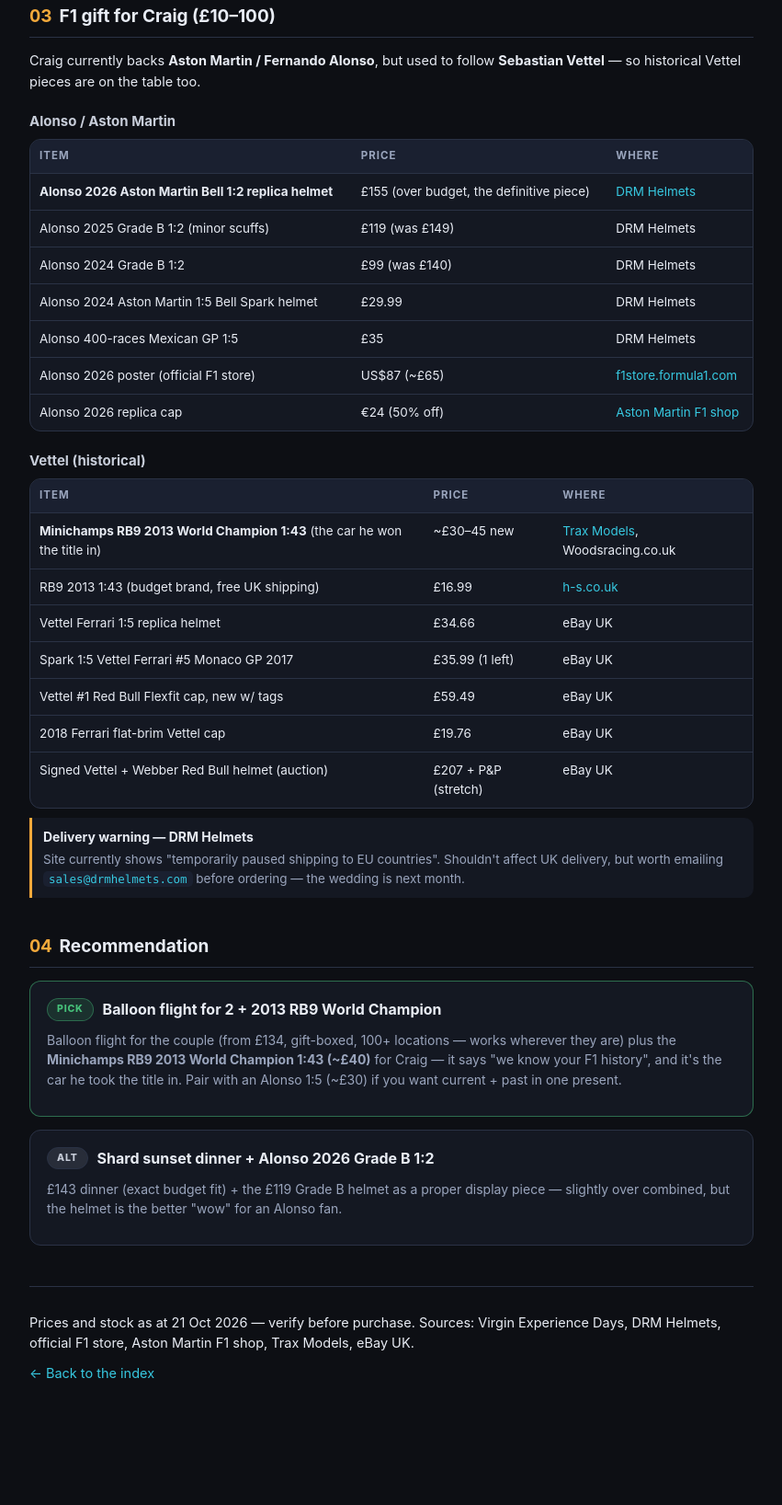
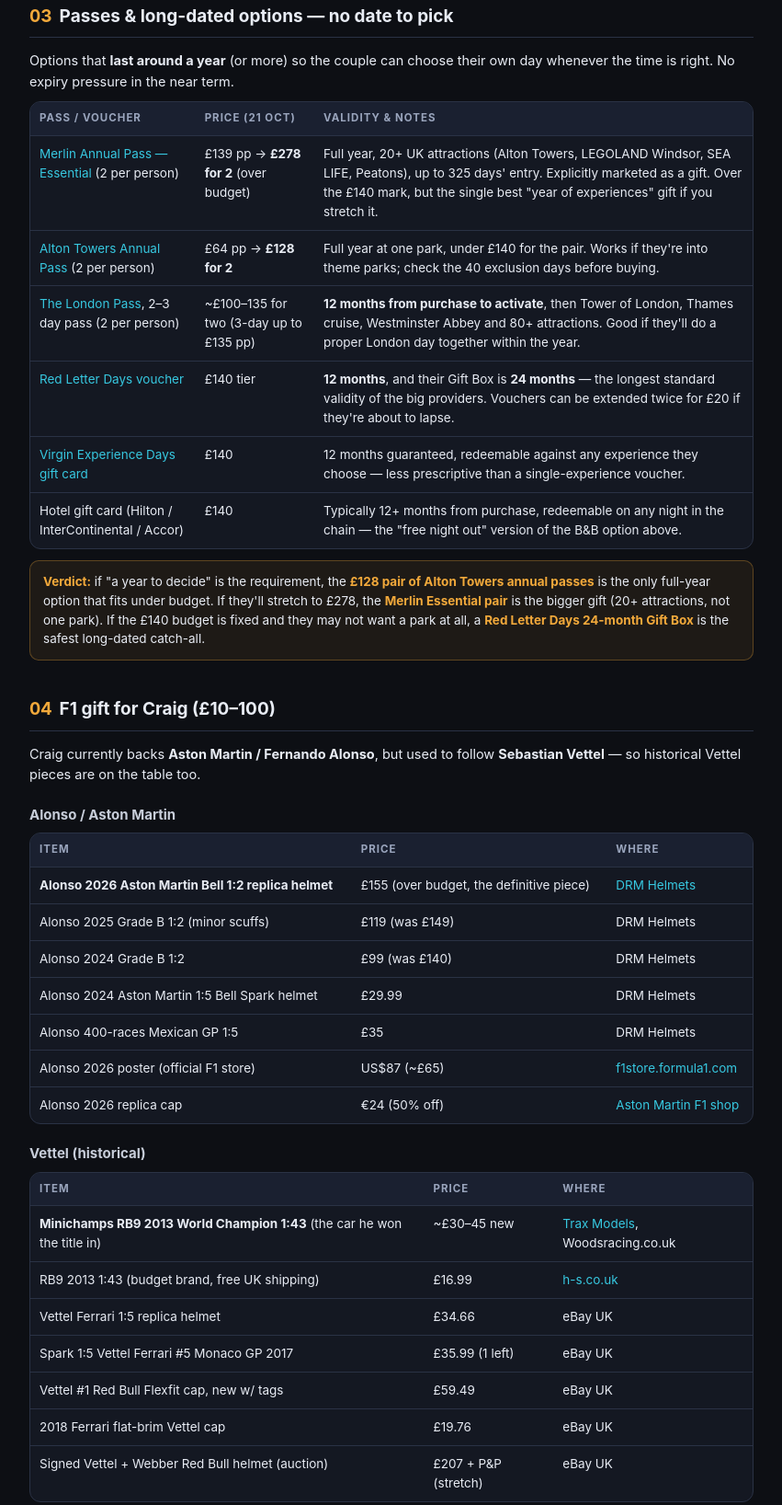
Before and after one commit to fr3qu3ncy/field-notes-public, a plain HTML site: page entries/wedding-gifts-2026/index.html in a window 1280 px wide. Shown: the part 2041-3677 px from the top of the page at 92% size, without its empty margins (214-1065 px from the left). Before the commit the page ends 3615 px from the top, so only its background shows below. Drawn offline with Linux system fonts and the light colour scheme.

Commit message:
Add passes & long-dated options section; update recommendation for no-date constraint

```diff
--- a/entries/wedding-gifts-2026/index.html
+++ b/entries/wedding-gifts-2026/index.html
@@ -149,7 +149,29 @@
 and give them the booking as the gift.
 </div>
 
-<h2><span class="num">03</span>F1 gift for Craig (£10–100)</h2>
+<h2><span class="num">03</span>Passes &amp; long-dated options — no date to pick</h2>
+<p>
+Options that <b>last around a year</b> (or more) so the couple can choose their own day whenever the
+time is right. No expiry pressure in the near term.
+</p>
+<div class="tbl-wrap"><table>
+  <tr><th>Pass / voucher</th><th>Price (21 Oct)</th><th>Validity &amp; notes</th></tr>
+  <tr><td><a href="https://www.merlinannualpass.co.uk/buy-passes/">Merlin Annual Pass — Essential</a> (2 per person)</td><td>£139 pp → <b>£278 for 2</b> (over budget)</td><td>Full year, 20+ UK attractions (Alton Towers, LEGOLAND Windsor, SEA LIFE, Peatons), up to 325 days' entry. Explicitly marketed as a gift. Over the £140 mark, but the single best "year of experiences" gift if you stretch it.</td></tr>
+  <tr><td><a href="https://www.altontowers.com/tickets-passes/season-annual-passes/">Alton Towers Annual Pass</a> (2 per person)</td><td>£64 pp → <b>£128 for 2</b></td><td>Full year at one park, under £140 for the pair. Works if they're into theme parks; check the 40 exclusion days before buying.</td></tr>
+  <tr><td><a href="https://londonpass.com/en/savings-guarantee">The London Pass</a>, 2–3 day pass (2 per person)</td><td>~£100–135 for two (3-day up to £135 pp)</td><td><b>12 months from purchase to activate</b>, then Tower of London, Thames cruise, Westminster Abbey and 80+ attractions. Good if they'll do a proper London day together within the year.</td></tr>
+  <tr><td><a href="https://www.redletterdays.co.uk/">Red Letter Days voucher</a></td><td>£140 tier</td><td><b>12 months</b>, and their Gift Box is <b>24 months</b> — the longest standard validity of the big providers. Vouchers can be extended twice for £20 if they're about to lapse.</td></tr>
+  <tr><td><a href="https://www.virginexperiencedays.co.uk/gift-card">Virgin Experience Days gift card</a></td><td>£140</td><td>12 months guaranteed, redeemable against any experience they choose — less prescriptive than a single-experience voucher.</td></tr>
+  <tr><td>Hotel gift card (Hilton / InterContinental / Accor)</td><td>£140</td><td>Typically 12+ months from purchase, redeemable on any night in the chain — the "free night out" version of the B&amp;B option above.</td></tr>
+</table></div>
+<div class="note">
+<b>Verdict:</b> if "a year to decide" is the requirement, the <b>£128 pair of Alton Towers annual
+passes</b> is the only full-year option that fits under budget. If they'll stretch to £278, the
+<b>Merlin Essential pair</b> is the bigger gift (20+ attractions, not one park). If the £140 budget
+is fixed and they may not want a park at all, a <b>Red Letter Days 24-month Gift Box</b> is the
+safest long-dated catch-all.
+</div>
+
+<h2><span class="num">04</span>F1 gift for Craig (£10–100)</h2>
 <p>
 Craig currently backs <b>Aston Martin / Fernando Alonso</b>, but used to follow
 <b>Sebastian Vettel</b> — so historical Vettel pieces are on the table too.
@@ -184,21 +206,22 @@
 <div class="d">Site currently shows "temporarily paused shipping to EU countries". Shouldn't affect UK delivery, but worth emailing <span class="code">sales@drmhelmets.com</span> before ordering — the wedding is next month.</div>
 </div>
 
-<h2><span class="num">04</span>Recommendation</h2>
+<h2><span class="num">05</span>Recommendation</h2>
 <div class="route rec">
-  <div class="rh"><span class="pill rec">Pick</span><h3>Balloon flight for 2 + 2013 RB9 World Champion</h3></div>
+  <div class="rh"><span class="pill rec">Pick</span><h3>Alton Towers annual pair + 2013 RB9 World Champion</h3></div>
   <p class="lead" style="font-size:14px;">
-  Balloon flight for the couple (from £134, gift-boxed, 100+ locations — works wherever they are)
-  plus the <b>Minichamps RB9 2013 World Champion 1:43 (~£40)</b> for Craig — it says "we know your
-  F1 history", and it's the car he took the title in. Pair with an Alonso 1:5 (~£30) if you want
-  current + past in one present.
+  No date to pick, so the gift has to last: <b>two Alton Towers annual passes (£128 for the pair)</b>
+  — a whole year of visits, no expiry pressure, no provider middleman — plus the <b>Minichamps RB9
+  2013 World Champion 1:43 (~£40)</b> for Craig, the car he took the title in. If the group can
+  stretch to £278, swap the passes for <b>Merlin Essential</b> (20+ attractions for a year) and keep
+  the RB9.
   </p>
 </div>
 <div class="route">
-  <div class="rh"><span class="pill alt">Alt</span><h3>Shard sunset dinner + Alonso 2026 Grade B 1:2</h3></div>
-  <p style="font-size:14px; color:var(--dim);">£143 dinner (exact budget fit) + the £119 Grade B helmet
-  as a proper display piece — slightly over combined, but the helmet is the better "wow" for an
-  Alonso fan.</p>
+  <div class="rh"><span class="pill alt">Alt</span><h3>Red Letter Days 24-month Gift Box + Alonso 2026 Grade B 1:2</h3></div>
+  <p style="font-size:14px; color:var(--dim);">If theme parks aren't their thing, the <b>24-month Gift
+  Box</b> (longest standard validity of the big providers, extendable twice for £20) keeps the choice
+  open for two years, with the £119 Grade B helmet as a proper display piece for Craig.</p>
 </div>
 
 <footer>
```
